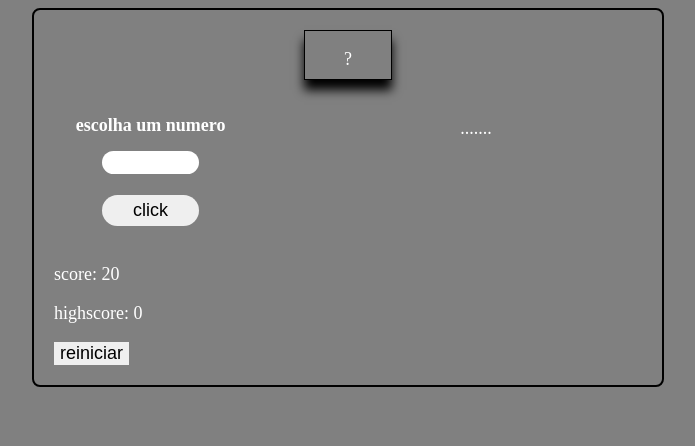
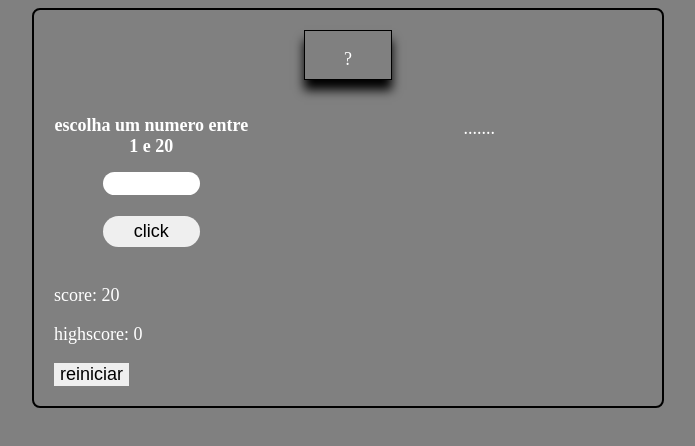
Before and after one commit to SaulloPontes/numero, a plain HTML site: page index.html in a window 1280 px wide. Shown: the whole page, without its empty margins (292-987 px from the left). Drawn offline with Linux system fonts and the light colour scheme.

Commit message:
Update index.html

```diff
--- a/index.html
+++ b/index.html
@@ -20,7 +20,7 @@
 
         <section class="numEscolhido">
 
-            <h1>escolha um numero </h1>
+            <h1>escolha um numero entre 1 e 20 </h1>
             <input type="number" class="number"><br>
             <button type="submit" class="click">click</button>
 
```
